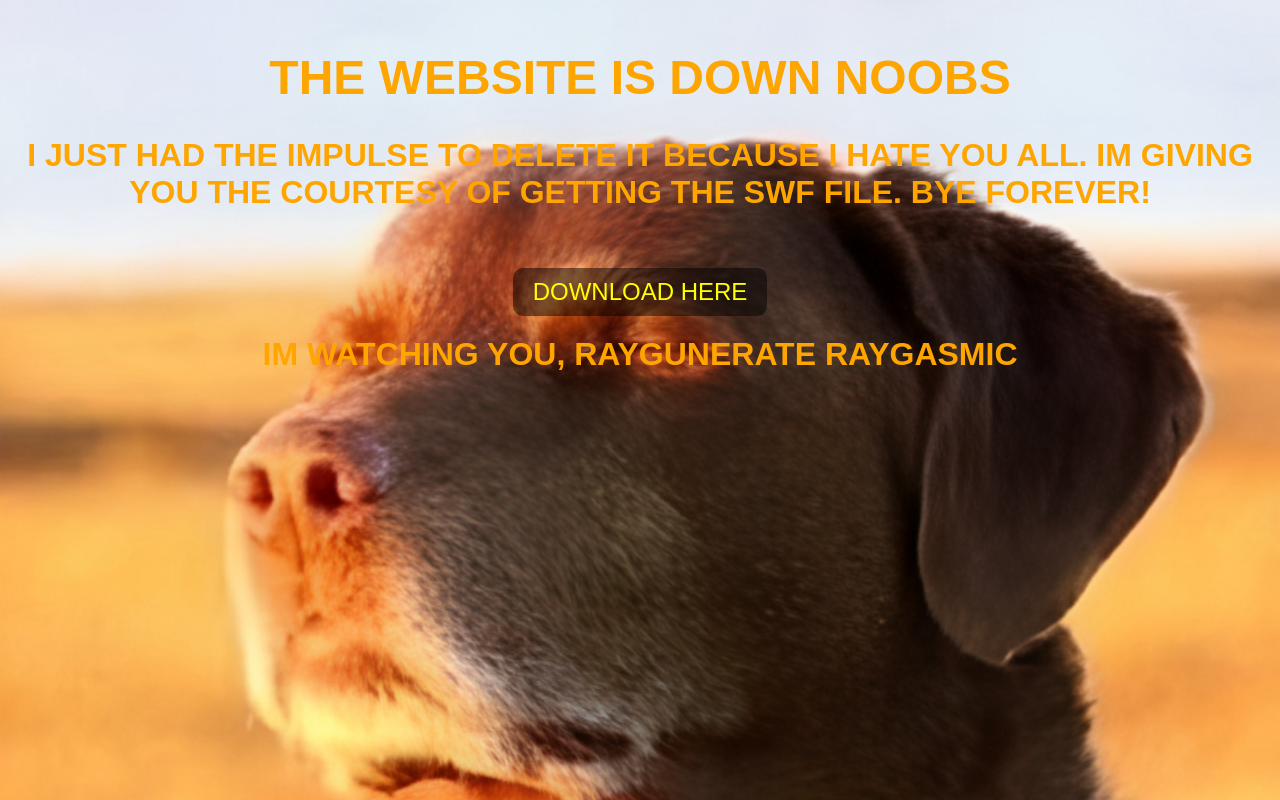
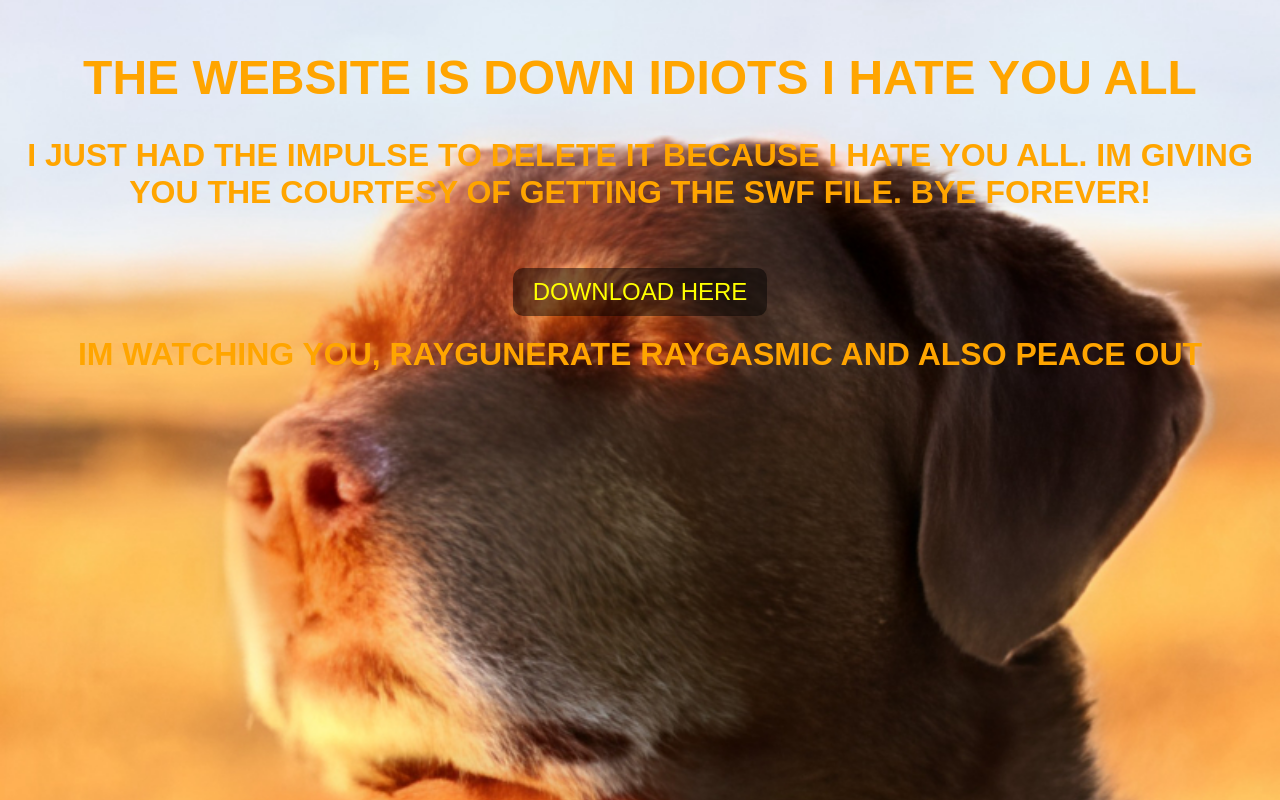
Before and after one commit to theofthe2/theofthe2.github.io, a plain HTML site: page index.html in a window 1280 px wide. Drawn offline with Linux system fonts and the light colour scheme.

Commit message:
Update index.html

```diff
--- a/index.html
+++ b/index.html
@@ -44,12 +44,12 @@
 </head>
 <body>
 
-  <h1>THE WEBSITE IS DOWN NOOBS</h1>
+  <h1>THE WEBSITE IS DOWN IDIOTS I HATE YOU ALL</h1>
   <h2>I JUST HAD THE IMPULSE TO DELETE IT BECAUSE I HATE YOU ALL. IM GIVING YOU THE COURTESY OF GETTING THE SWF FILE. BYE FOREVER!</h2>
 
   <a href="https://buzzheavier.com/4jlq255927uo" target="_blank">DOWNLOAD HERE</a>
 
-  <h2>IM WATCHING YOU, RAYGUNERATE RAYGASMIC</h2>
+  <h2>IM WATCHING YOU, RAYGUNERATE RAYGASMIC AND ALSO PEACE OUT</h2>
 
 </body>
 </html>
```
